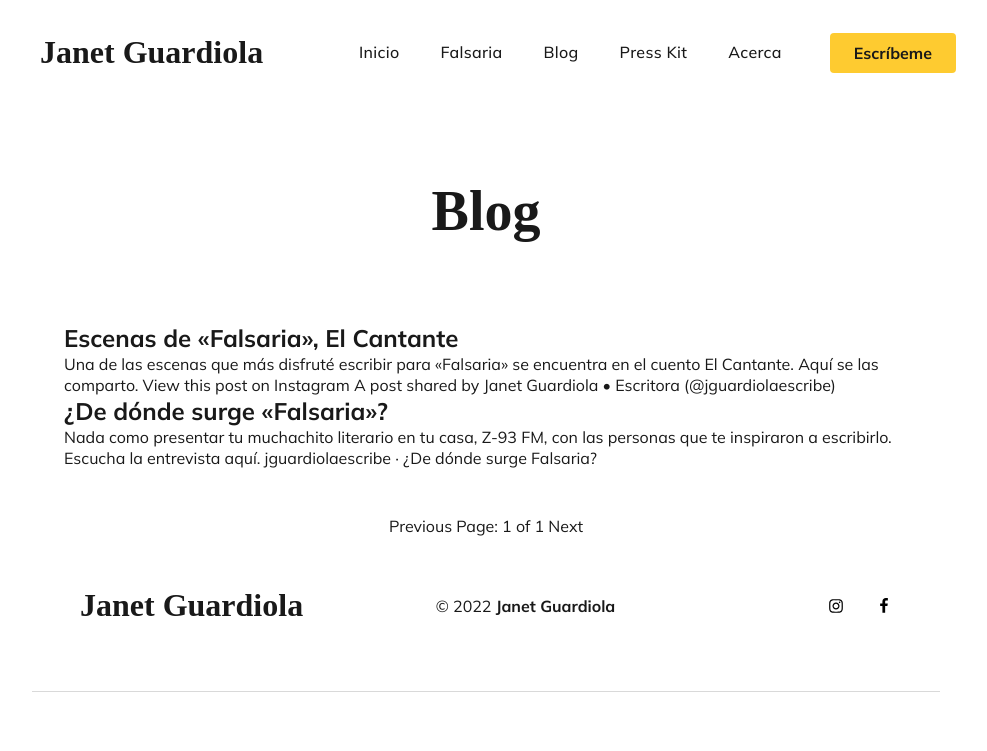
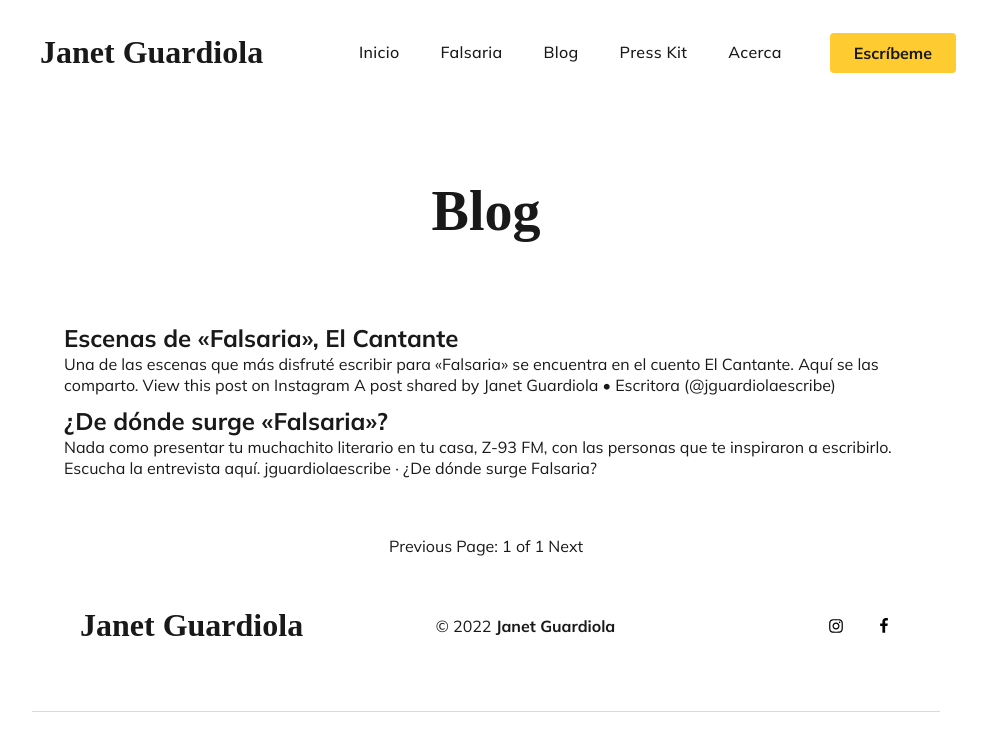
Before and after one commit to rgjanet/autora, a Jekyll site: the page built from blog/index.html, in a window 1280 px wide and 1026 px high. Shown: the top 751 px of the window, without its empty margins (154-1141 px from the left). Built offline with Jekyll 4.4.1, drawn with Linux system fonts in a browser that asks for light colours; some web fonts are replaced; the list of posts is cut into pages by our own code.

Commit message:
Update index.html

```diff
--- a/blog/index.html
+++ b/blog/index.html
@@ -6,7 +6,7 @@ title: Blog
 <div class="home-blog">
     {% for post in paginator.posts %}
       <h2><a href="{{post.url | prepend: site.baseurl}}">{{post.title}}</a></h2>
-    <p>{{ post.content | strip_html | truncatewords:75 }}</p>
+    <p style="padding-bottom: 10px;">{{ post.content | strip_html | truncatewords:75 }}</p>
     {% endfor %}
   </div>
 
```
